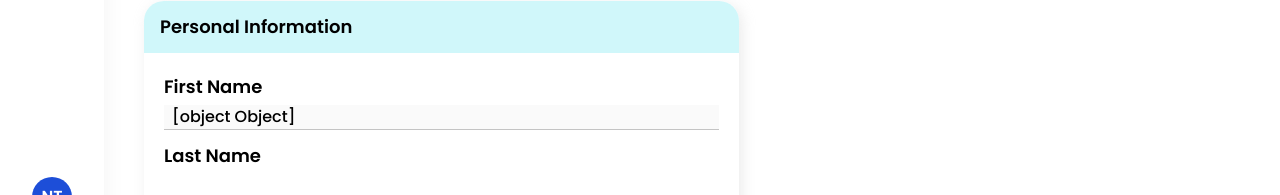
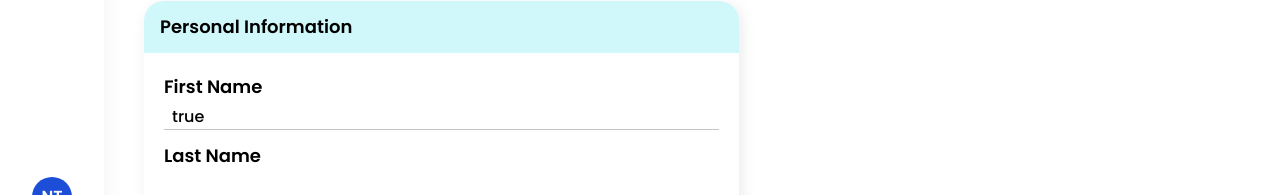
Before and after one commit to gift56/Fetest1, a React (Create React App) app: page / in a window 1280 px wide. Shown: the part 551-746 px from the top of the page. Built offline with nearby package versions, Linux system fonts and the light colour scheme.

Commit message:
woking on card component

```diff
--- a/src/components/ApplicationForm/ApplicationForm.tsx
+++ b/src/components/ApplicationForm/ApplicationForm.tsx
@@ -54,11 +54,11 @@ const ApplicationForm = () => {
             id="firstName"
             name="personalInformation.firstName"
             errorClass="hidden"
-            value={values.personalInformation.firstName}
+            value={values.personalInformation.firstName.show}
             onBlur={handleBlur}
             onChange={handleChange}
             disabled={values.personalInformation.firstName.show}
-            className={`w-full border-b border-[#C4C4C4] px-2 focus:border-primary transition-all ${
+            className={`w-full border-b border-[#C4C4C4] px-2 focus:border-primary transition-all disabled:bg-transparent disabled:cursor-not-allowed ${
               errors.personalInformation?.firstName ? "!border-red-600" : ""
             }`}
           />
```
